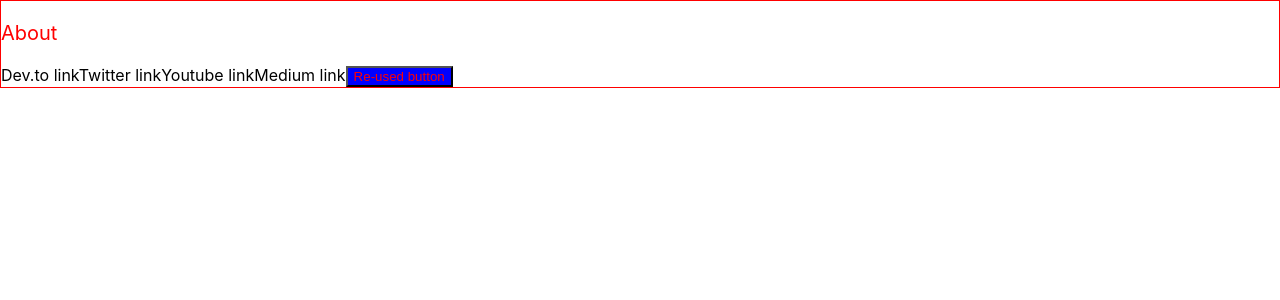
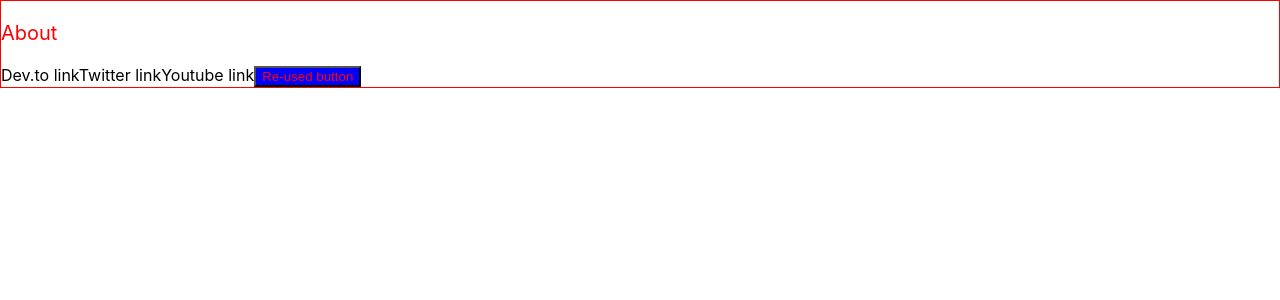
Before and after one commit to AnthonyDelaCruz/scan, a Next.js app: page /about in a window 1280 px wide. Shown: the top 300 px of the page. Built offline with nearby package versions, Linux system fonts and the light colour scheme.

Commit message:
removed link from about

```diff
--- a/pages/about.js
+++ b/pages/about.js
@@ -14,7 +14,6 @@ export default function About() {
             <a href='https://dev.to'>Dev.to link</a>
             <a href='https://twitter.com'>Twitter link</a>
             <a href='https://youtube.com'>Youtube link</a>
-            <a href='https://medium.com'>Medium link</a>
             <Button />
         </div>
     )
```
